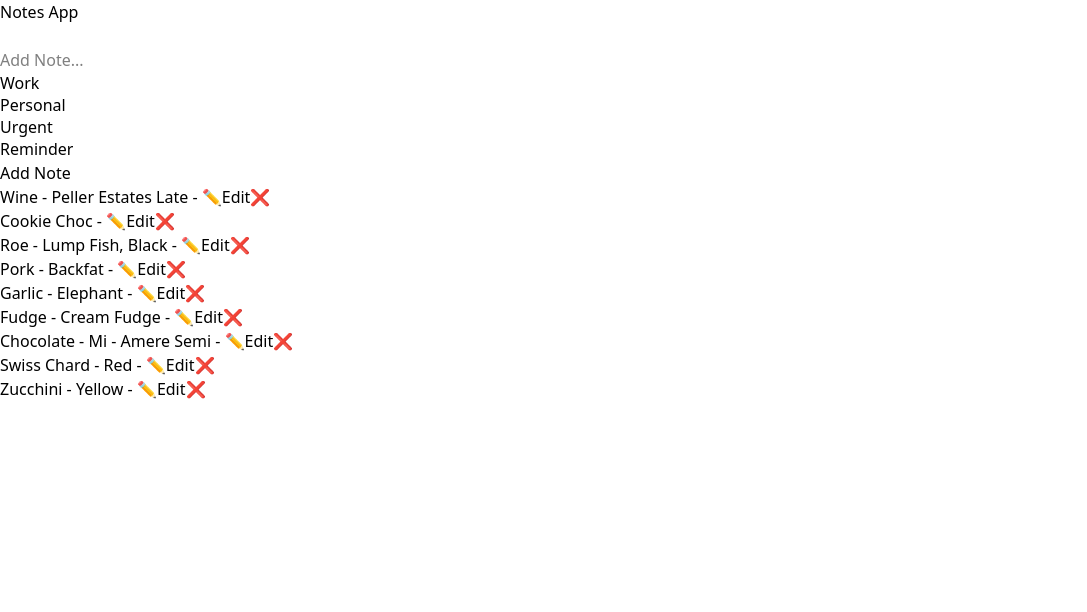
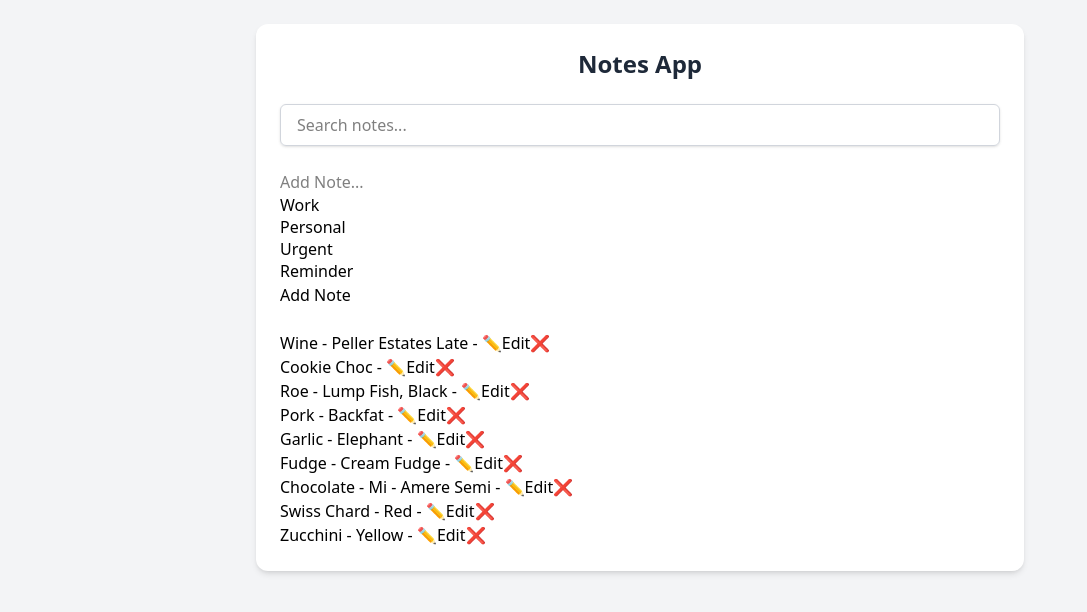
Before and after one commit to PraneethBunny123/All-App, a React (Vite) app: page / in a window 1280 px wide. Shown: the top 612 px of the page, without its empty margins (0-1087 px from the left). Built offline with nearby package versions, Linux system fonts and the light colour scheme.

Commit message:
Styled the outer NotesApp and SearchNotes using chatgpt tailwind

```diff
--- a/src/project-apps/Notes App/NotesApp.jsx
+++ b/src/project-apps/Notes App/NotesApp.jsx
@@ -36,8 +36,9 @@ export default function NotesApp() {
     }
 
     return (
-        <div>
-            <label>Notes App</label>
+        <div className="min-h-screen bg-gray-100 p-6">
+            <div className="max-w-3xl mx-auto bg-white rounded-xl shadow-md p-6 space-y-6">
+                <h1 className="text-2xl font-semibold text-gray-800 text-center">Notes App</h1>
                 <SearchNotes searchNote={searchNote} setSearchNote={setSearchNote}/>
                 <AddNotes
                     setNotes={setNotes}
@@ -59,5 +60,6 @@ export default function NotesApp() {
                     setSelectedTags={setSelectedTags}
                 />
             </div>
+        </div>
     )
 }
--- a/src/project-apps/Notes App/SearchNotes.jsx
+++ b/src/project-apps/Notes App/SearchNotes.jsx
@@ -6,7 +6,13 @@ export default function SearchNotes({searchNote, setSearchNote}) {
 
     return (
         <div>
-            <input type="text" value={searchNote} onChange={handleSearchNote}/>
+            <input
+                type="text"
+                value={searchNote}
+                onChange={handleSearchNote}
+                placeholder="Search notes..."
+                className="w-full px-4 py-2 border border-gray-300 rounded-md shadow-sm focus:outline-none focus:ring-2 focus:ring-blue-400"
+            />
         </div>
     )
 }
```
Lines whose indentation alone changed are shown as unchanged.
